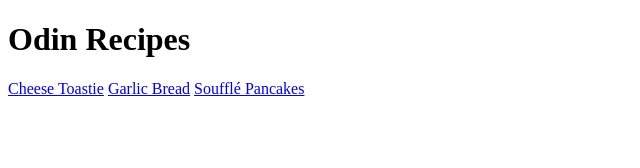
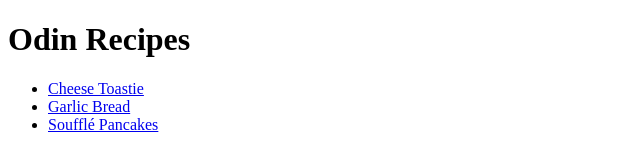
Before and after one commit to atomicsam/odin-recipes, a plain HTML site: page index.html in a window 1280 px wide. Shown: the whole page, without its empty margins (0-640 px from the left). Drawn offline with Linux system fonts and the light colour scheme.

Commit message:
Placed all the links into an unordered list

```diff
--- a/index.html
+++ b/index.html
@@ -6,8 +6,10 @@
 	</head>
 	<body>
 		<h1>Odin Recipes</h1>
-		<a href="recipes/cheesetoastie.html">Cheese Toastie</a>
-		<a href="recipes/garlicbread.html">Garlic Bread</a>
-		<a href="recipes/pancakes.html">Soufflé Pancakes</a>
+		<ul>
+			<li><a href="recipes/cheesetoastie.html">Cheese Toastie</a></li>
+			<li><a href="recipes/garlicbread.html">Garlic Bread</a></li>
+			<li><a href="recipes/pancakes.html">Soufflé Pancakes</a></li>
+		</ul>
 	</body>
 </html>
```
